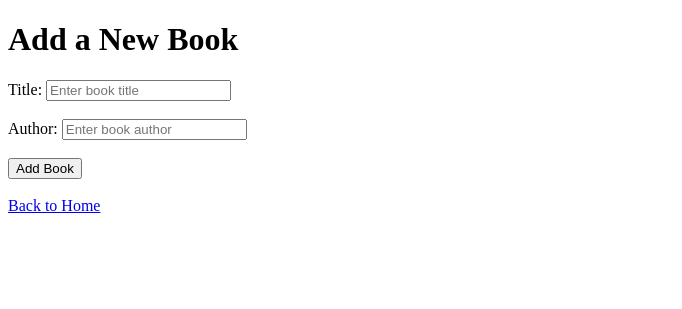
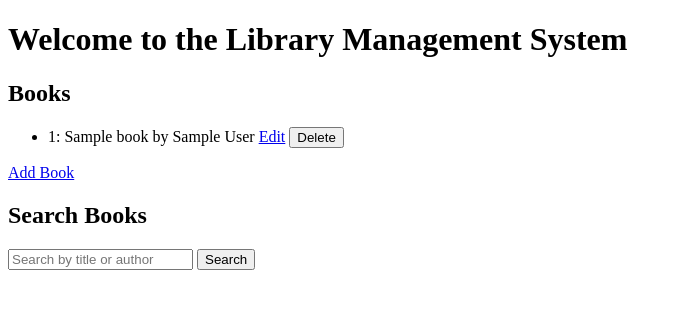
Before and after one commit to NSAjay2279/Library-Management-System, a Flask app: template templates/index.html in a window 1280 px wide. Shown: the top 309 px of the page, without its empty margins (0-682 px from the left). Run offline with Flask 3, Linux system fonts and the light colour scheme; the template is opened without the code that fills it: most values are stand-ins (such as "Sample title", 1, 10 or a date in 2020).

Commit message:
Mon, Dec 9, 2024, 7:52 PM +05:30

```diff
--- a/templates/index.html
+++ b/templates/index.html
@@ -1,19 +1,50 @@
-{% extends "layout.html" %}
+<!DOCTYPE html>
+<html lang="en">
 
-{% block title %}Add Book{% endblock %}
+    <head>
+        <meta charset="UTF-8">
+        <meta name="viewport" content="width=device-width, initial-scale=1.0">
+        <title>Library Management System</title>
+    </head>
 
-{% block header %}Add a New Book{% endblock %}
+    <body>
+        <h1>Welcome to the Library Management System</h1>
 
-{% block content %}
-<form action="/add-book" method="post">
-    <label for="title">Title:</label>
-    <input type="text" id="title" name="title" placeholder="Enter book title" required autocomplete="off">
-    <br><br>
+        <!-- List all books -->
+        <h2>Books</h2>
+        <ul>
+            {% for book in books %}
+            <li>
+                {{ book['id'] }}: {{ book['title'] }} by {{ book['author'] }}
+                <a href="/edit-book/{{ book['id'] }}">Edit</a>
+                <form action="/delete-book/{{ book['id'] }}" method="post" style="display:inline;">
+                    <button type="submit">Delete</button>
+                </form>
+            </li>
+            {% endfor %}
+        </ul>
+        <a href="/add-book">Add Book</a>
 
-    <label for="author">Author:</label>
-    <input type="text" id="author" name="author" placeholder="Enter book author" required autocomplete="off">
-    <br><br>
+        <!-- Search Books -->
+        <h2>Search Books</h2>
+        <form action="/" method="post">
+            <input type="text" name="query" placeholder="Search by title or author" required autocomplete="off">
+            <button type="submit">Search</button>
+        </form>
 
-    <button type="submit">Add Book</button>
-</form>
-{% endblock %}
+        <!-- Display search results -->
+        {% if query %}
+        <h3>Search Results for "{{ query }}"</h3>
+        {% if results %}
+        <ul>
+            {% for book in results %}
+            <li>{{ book['title'] }} by {{ book['author'] }}</li>
+            {% endfor %}
+        </ul>
+        {% else %}
+        <p>Not Found</p>
+        {% endif %}
+        {% endif %}
+    </body>
+
+</html>
```
Also changed, not shown: templates/add_book.html (+23 -14 lines), templates/edit_book.html (+13 -7 lines).
